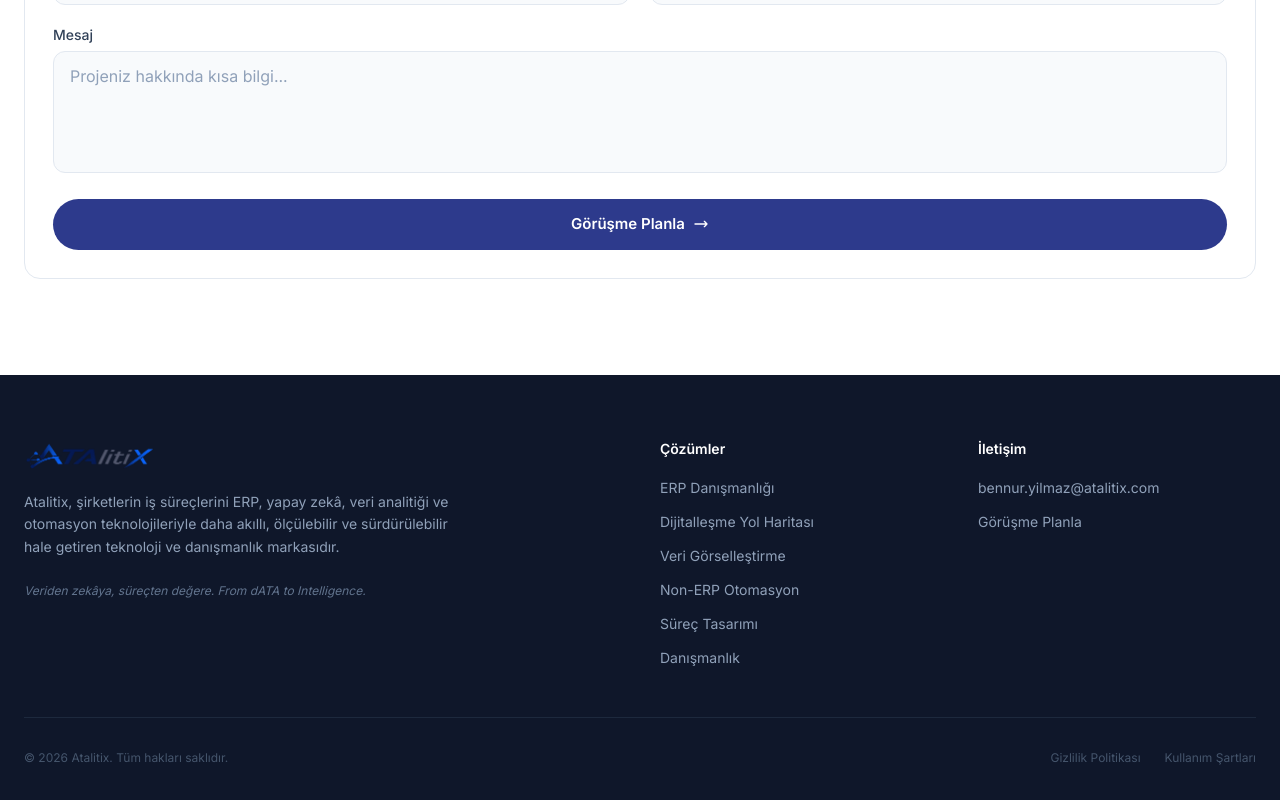
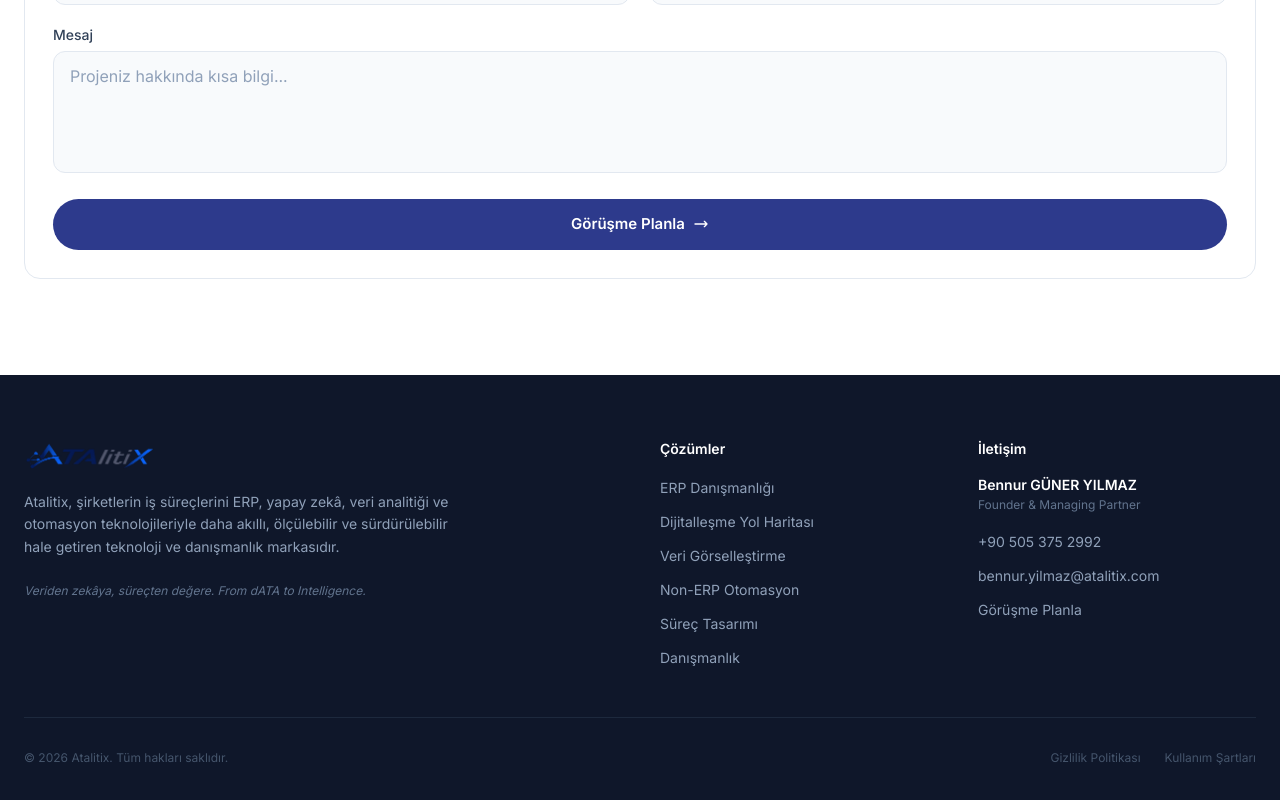
Before and after one commit to batuxxpas/Atalitix, a Next.js app: page / in a window 1280 px wide. Shown: the part 1438-2238 px from the top of the page. Built offline with nearby package versions, Linux system fonts and the light colour scheme; no server answers; the database is empty.

Commit message:
Footer: Kurucu bilgileri eklendi (Bennur GÜNER YILMAZ, telefon)

```diff
--- a/src/components/layout/Footer.tsx
+++ b/src/components/layout/Footer.tsx
@@ -33,7 +33,16 @@ export function Footer() {
 
           <div>
             <h4 className="text-sm font-semibold text-white mb-4">İletişim</h4>
+            <div className="mb-4">
+              <p className="text-sm font-semibold text-white">Bennur GÜNER YILMAZ</p>
+              <p className="text-xs text-slate-500 mt-0.5">Founder & Managing Partner</p>
+            </div>
             <ul className="space-y-2.5">
+              <li>
+                <a href="tel:+905053752992" className="text-sm text-slate-400 hover:text-white transition-colors">
+                  +90 505 375 2992
+                </a>
+              </li>
               <li>
                 <a href="mailto:bennur.yilmaz@atalitix.com" className="text-sm text-slate-400 hover:text-white transition-colors">
                   bennur.yilmaz@atalitix.com
```
